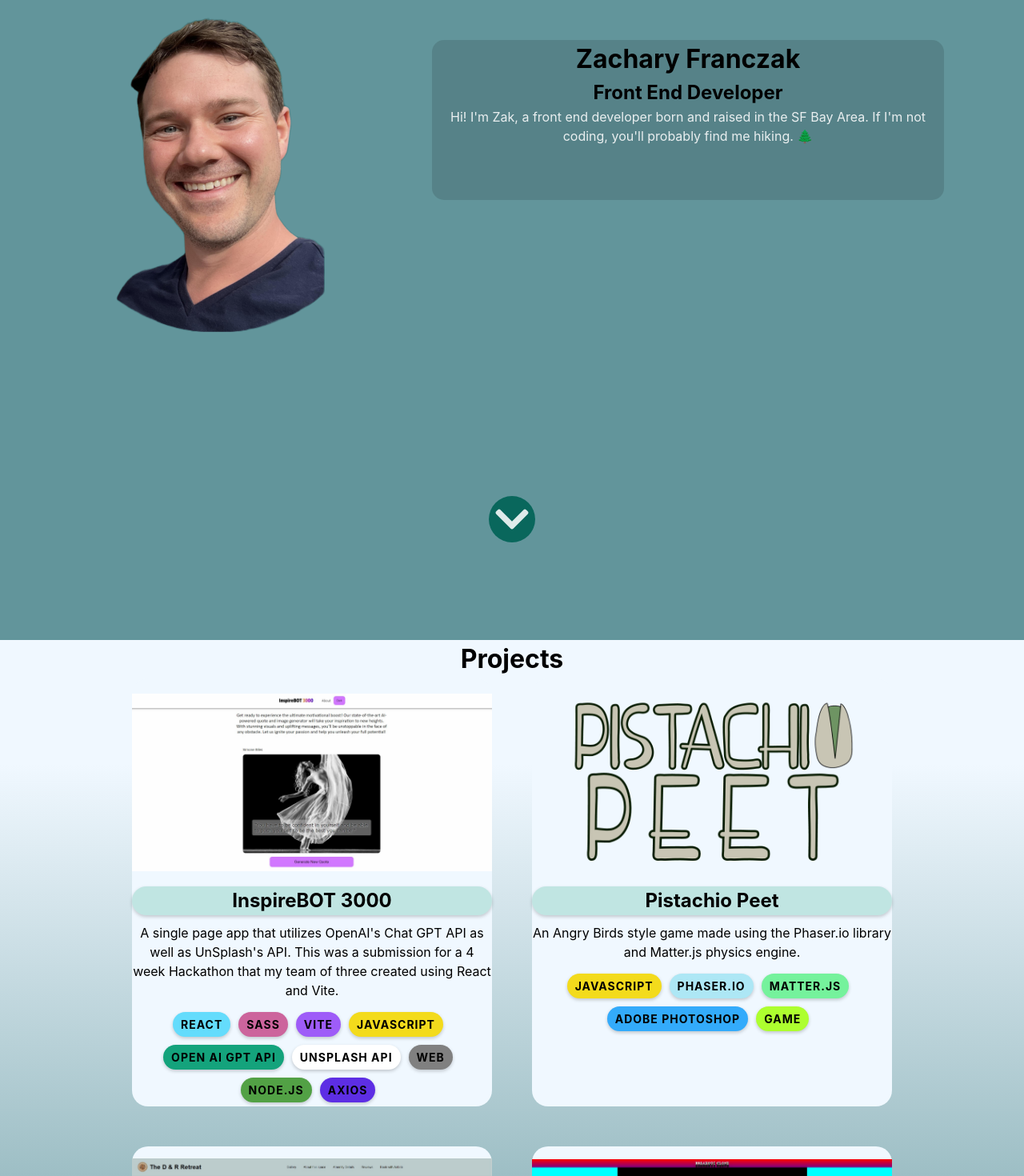
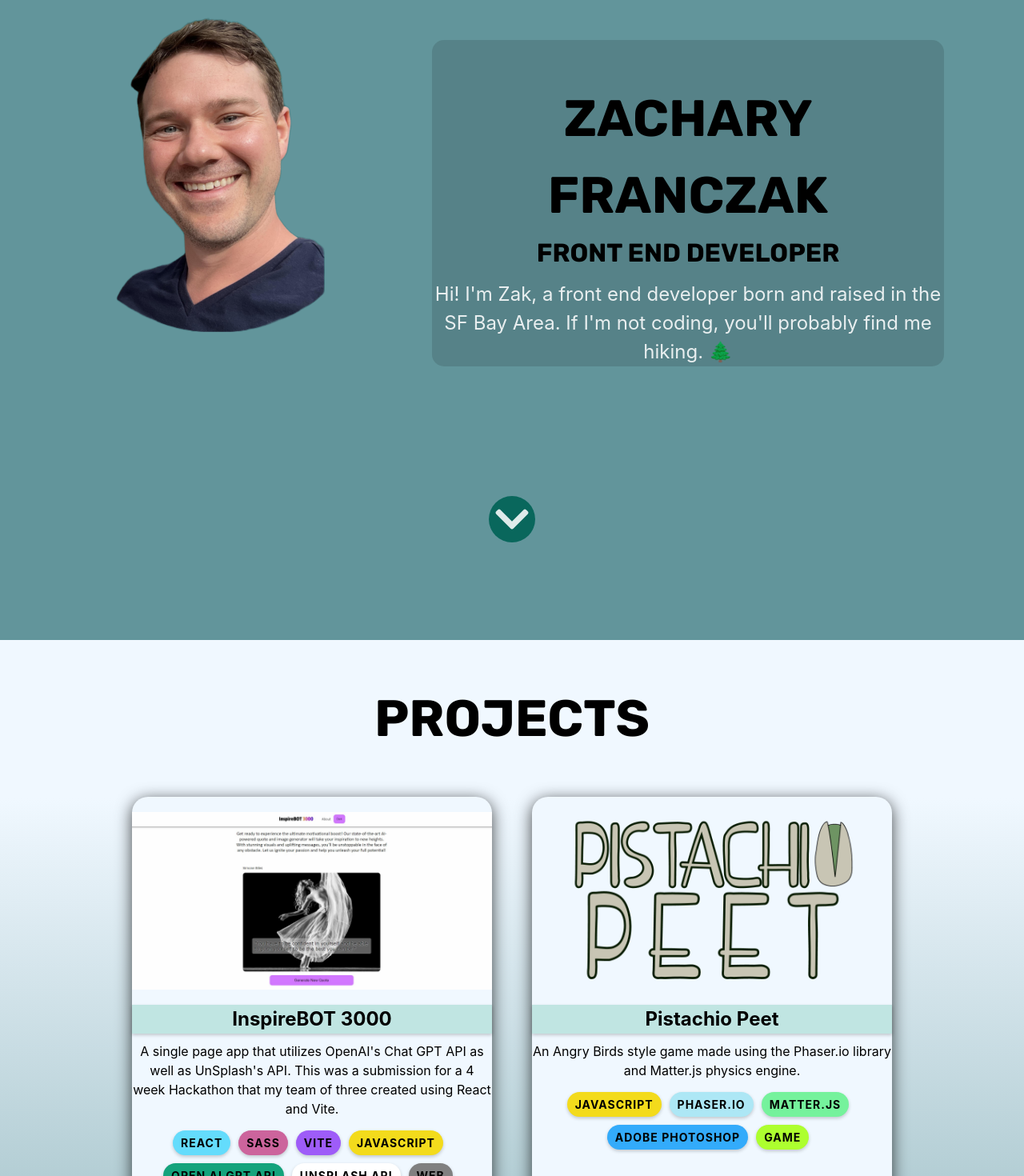
Before and after one commit to zfranczak/portfolio-v2, a React (Vite) app: page / in a window 1280 px wide. Shown: the part 100-1570 px from the top of the page at 80% size. Built offline with nearby package versions, Linux system fonts and the light colour scheme.

Commit message:
styling changes to hover on projects

```diff
--- a/src/App.css
+++ b/src/App.css
@@ -1,3 +1,5 @@
+@import url('https://fonts.googleapis.com/css2?family=Passion+One&family=Rubik:wght@700&display=swap');
+
 #root {
   margin: 0;
   padding: 0;
@@ -8,3 +10,22 @@ main {
   padding: 0;
   margin: 0;
 }
+
+.title,
+.sub-title {
+  font-family: 'Rubik', sans-serif;
+  text-transform: uppercase;
+}
+
+.title {
+  font-size: 4rem;
+}
+
+.sub-title {
+  font-size: 2rem;
+}
+
+.p {
+  padding-top: 10px;
+  font-size: 1.5rem;
+}
--- a/src/components/Footer.jsx
+++ b/src/components/Footer.jsx
@@ -4,9 +4,13 @@ import { FaReact } from 'react-icons/fa'
 const Footer = () => {
   return (
     <div className='footer'>
-      <p>Built using React&nbsp;</p>
+      <a href='https://github.com/zfranczak/portfolio-v2' target='_blank'>
+        <p>Built using React&nbsp;</p>
+      </a>
       <i>
-        <FaReact className='react' />
+        <a href='https://github.com/zfranczak/portfolio-v2' target='_blank'>
+          <FaReact className='react-icon' />
+        </a>
       </i>
     </div>
   )
--- a/src/components/Header.jsx
+++ b/src/components/Header.jsx
@@ -11,7 +11,7 @@ const Header = () => {
         <div className='text'>
           <h1 className='title'>Zachary Franczak</h1>
           <h2 className='sub-title'>Front End Developer</h2>
-          <p className='about-me'>
+          <p className='p'>
             Hi! I'm Zak, a front end developer born and raised in the SF Bay
             Area. If I'm not coding, you'll probably find me hiking. 🌲
           </p>
--- a/src/styles/Footer.css
+++ b/src/styles/Footer.css
@@ -9,7 +9,12 @@
   font-size: 15px;
 }
 
-.react {
+.react-icon {
   color: white;
   font-size: 1.3rem;
 }
+
+a {
+  text-decoration: none;
+  color: white;
+}
--- a/src/styles/Header.css
+++ b/src/styles/Header.css
@@ -29,7 +29,6 @@ html {
 .text {
   margin: 50px;
   width: 50%;
-  height: 200px;
   background-color: #00000020;
   border-radius: 15px;
 }
--- a/src/styles/NavBar.css
+++ b/src/styles/NavBar.css
@@ -36,5 +36,5 @@
 .page-item:hover,
 .social-link:hover {
   cursor: pointer;
-  color: rgb(60, 238, 188);
+  color: #3ceebc;
 }
--- a/src/styles/Projects.css
+++ b/src/styles/Projects.css
@@ -1,3 +1,7 @@
+.title {
+  padding-top: 50px;
+}
+
 .projects {
   min-height: 125vh;
   background: linear-gradient(0deg, #62959b 0%, #f0f8ff 85%);
@@ -6,6 +10,7 @@
 
 .project-container {
   display: flex;
+  margin-top: 50px;
   flex-direction: row;
   flex-wrap: wrap;
   justify-content: center;
@@ -22,7 +27,9 @@
   position: relative;
   background: aliceblue;
   max-width: 450px;
+  min-height: 535px;
   border-radius: 20px;
+  box-shadow: 0 4px 20px rgba(0, 0, 0, 0.72);
 }
 
 .img-container {
@@ -49,26 +56,30 @@
   align-items: center;
   background-color: #00000080; /* Add background color and adjust opacity */
   transition: opacity 0.3s ease-in-out;
-  border-radius: 20px;
+  border-radius: 20px 20px 0 0;
 }
 
 .img-container:hover .hover-options {
   opacity: 1; /* Show hover options on hover */
-  border-radius: 20px;
+  border-radius: 20px 20px 0 0;
 }
 
 .option {
   color: #ffffff;
   margin: 0 10px;
   text-decoration: none;
-  background-color: #29aa8a; /* Add background color to options */
+  background-color: #29aa8a;
   padding: 10px;
   border-radius: 20px;
 }
 
+.option:hover {
+  background-color: #3ceebc;
+  color: rgb(0, 0, 0);
+}
+
 .project-title {
   background-color: rgba(41, 170, 138, 0.245);
-  border-radius: 20px;
   box-shadow: 0 2px 4px rgba(0, 0, 0, 0.2);
   margin-bottom: 10px;
 }
@@ -93,6 +104,8 @@
   transition: all 0.3s ease-in-out;
   box-shadow: 0 2px 4px rgba(0, 0, 0, 0.2);
 }
+
+/*--------------------------Project Technologies START----------------------*/
 
 .javascript {
   background-color: #f3db1c;
@@ -153,3 +166,5 @@
 .photoshop {
   background-color: #33abfb;
 }
+
+/*--------------------------Project Technologies END----------------------*/
```
